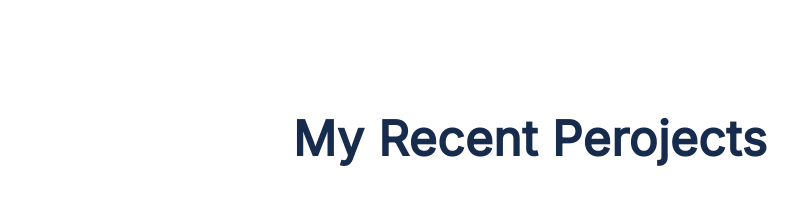
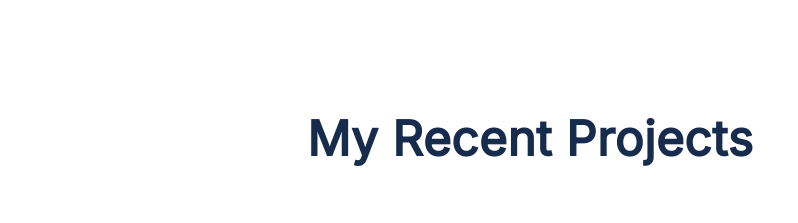
Before and after one commit to salsabeel-tn/salsabeel-tn.github.io, a website with bundled scripts: page index.html in a window 1280 px wide. Shown: the part 898-1121 px from the top of the page, without its empty margins (110-908 px from the left). Built offline with nearby package versions, Linux system fonts and the light colour scheme; files whose address does not match are found by name.

Commit message:
Update index.html

```diff
--- a/index.html
+++ b/index.html
@@ -87,7 +87,7 @@
   <section id="projects-section" class="projects-section">
     <img id="arrow_down_button_2" src="./images/mobile/arrow_down_button.png" alt="">
     <div class="projects-title-and-green-line">
-      <h2 class="title">My Recent Perojects</h2>
+      <h2 class="title">My Recent Projects</h2>
       <span class="greenline">‾‾‾</span>
     </div>
     <div id="projects" class="projects">
```
